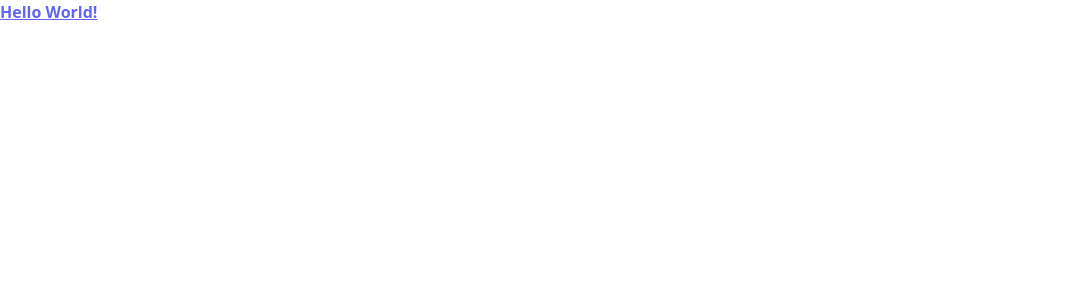
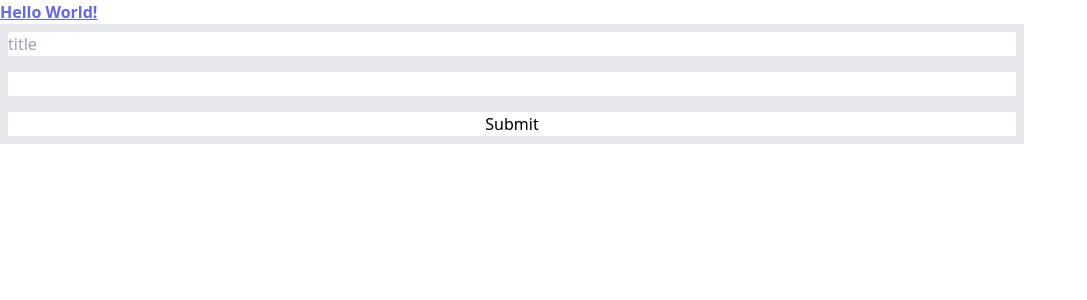
Before and after one commit to Takumikimura1899/book-stocker, a Next.js app: page / in a window 1280 px wide. Shown: the top 300 px of the page, without its empty margins (0-1087 px from the left). Built offline with nearby package versions, Linux system fonts and the light colour scheme.

Commit message:
[add] react-hook-form

```diff
--- /dev/null
+++ b/components/Form.tsx
@@ -0,0 +1,34 @@
+import React from 'react';
+import { useForm, SubmitHandler } from 'react-hook-form';
+
+type Inputs = {
+  title: string;
+  genre: string;
+};
+
+export const Form = () => {
+  const {
+    register,
+    handleSubmit,
+    watch,
+    formState: { errors },
+  } = useForm<Inputs>();
+  const onSubmit: SubmitHandler<Inputs> = (data) => console.log(data);
+
+  console.log(watch('title')); // watch input value by passing the name of it
+
+  return (
+    /* "handleSubmit" will validate your inputs before invoking "onSubmit" */
+    <form className='flex flex-col w-4/5' onSubmit={handleSubmit(onSubmit)}>
+      {/* register your input into the hook by invoking the "register" function */}
+      <input className='border-8' placeholder='title' {...register('title')} />
+
+      {/* include validation with required or other standard HTML validation rules */}
+      <input className='border-8' {...register('genre', { required: true })} />
+      {/* errors will return when field validation fails  */}
+      {errors.genre && <span>This field is required</span>}
+
+      <input className='border-8' type='submit' />
+    </form>
+  );
+};
--- a/package.json
+++ b/package.json
@@ -10,7 +10,8 @@
   "dependencies": {
     "next": "12.0.7",
     "react": "17.0.2",
-    "react-dom": "17.0.2"
+    "react-dom": "17.0.2",
+    "react-hook-form": "^7.22.2"
   },
   "devDependencies": {
     "@types/node": "17.0.0",
--- a/pages/index.tsx
+++ b/pages/index.tsx
@@ -1,13 +1,17 @@
 import type { NextPage } from 'next';
 import Head from 'next/head';
 import Image from 'next/image';
+import { Form } from '../components/Form';
 import styles from '../styles/Home.module.css';
 
 const Home: NextPage = () => {
   return (
-    <div className='text3xl font-bold underline text-indigo-500'>
-      Hello World!
-    </div>
+    <>
+      <div className='text3xl font-bold underline text-indigo-500'>
+        Hello World!
+      </div>
+      <Form />
+    </>
   );
 };
 
```
Also changed, not shown: global.d.ts (added), 1 other file (tests, documents, lock files or other folders).
